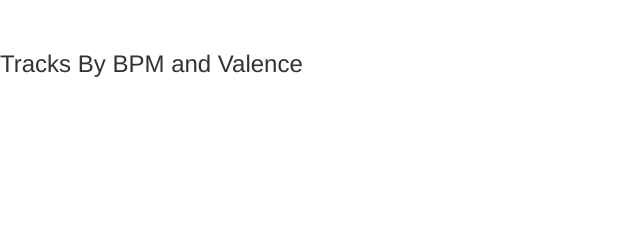
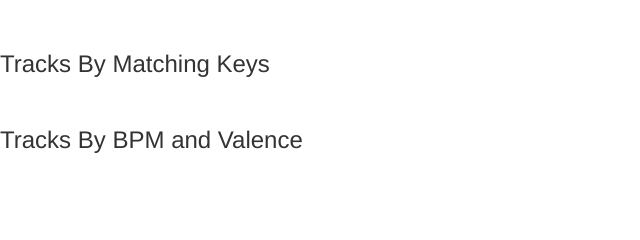
Before and after one commit to kellymhli/spotify-sort, a Flask app: template templates/bpm.html in a window 1280 px wide. Shown: the part 288-528 px from the top of the page, without its empty margins (0-640 px from the left). Run offline with Flask 2, Linux system fonts and the light colour scheme; the template is opened without the code that fills it, so the values that code supplies are empty; parts of the project's set-up code (start-up, migrations or seed data) failed here and were passed over; some libraries are stand-ins or nearby versions.

Commit message:
Query for tracks that pair well with user selected key

```diff
--- a/server.py
+++ b/server.py
@@ -173,6 +173,7 @@ def get_similar_bpm():
     bpm_tracks = []
     valence_tracks = []
     key_tracks = []
+    matching_key_tracks = []
 
     # Get list of all selected playlists
     playlist_ids = request.form.getlist("playlist")
@@ -182,14 +183,16 @@ def get_similar_bpm():
     valence = request.form.get("valence")
     key = request.form.get("key")
     keyname = Key.query.filter(Key.key_id == key).one()
+    match_keys = MatchingKey.query.filter(MatchingKey.key_id == key).all()
 
     # Get tracks of a playlist and append track to list
     for playlist_id in playlist_ids:
         playlist = Playlist.query.get(playlist_id)
         playlists.append(playlist)
-        tracks = playlist.tracks
-        for track in tracks:
-            all_tracks.append(track)
+        all_tracks.extend(playlist.tracks)
+        # tracks = playlist.tracks
+        # for track in tracks:
+        #     all_tracks.append(track)
 
     for track in all_tracks:
         # Round track's bpm to nearest int
@@ -206,8 +209,14 @@ def get_similar_bpm():
             if (valence - 0.1) <= track.valence <= (valence + 0.1):
                 valence_tracks.append(track)
 
+        # Create list of tracks of user selected key
         if int(track.key) == int(key):
             key_tracks.append(track)
+
+        # Create a list of tracks with keys that pair well with user selected key
+        if int(track.key) == int(match_keys[0].matching_key) or int(track.key) == int(match_keys[1].matching_key):
+            matching_key_tracks.append(track)
+
 
     # Get all tracks that match requirements
     sorted_tracks = set(bpm_tracks) & set(valence_tracks)
@@ -219,6 +228,7 @@ def get_similar_bpm():
                            valence_tracks=valence_tracks,
                            keyname=keyname,
                            key_tracks=key_tracks,
+                           matching_key_tracks=matching_key_tracks,
                            sorted_tracks=list(sorted_tracks))
 
 
--- a/templates/bpm.html
+++ b/templates/bpm.html
@@ -32,6 +32,14 @@
 
     <br>
 
+    <h3>Tracks By Matching Keys</h3>
+    {% for track in matching_key_tracks %}
+        <a href="/tracks/{{ track.track_id }}">{{ track.track_name }}</a>
+        - {{ track.key }}<br>
+    {% endfor %}
+
+    <br>
+
     <h3>Tracks By BPM and Valence</h3>
     {% for track in sorted_tracks %}
         <a href="/tracks/{{ track.track_id }}">{{ track.track_name }}</a>
```
